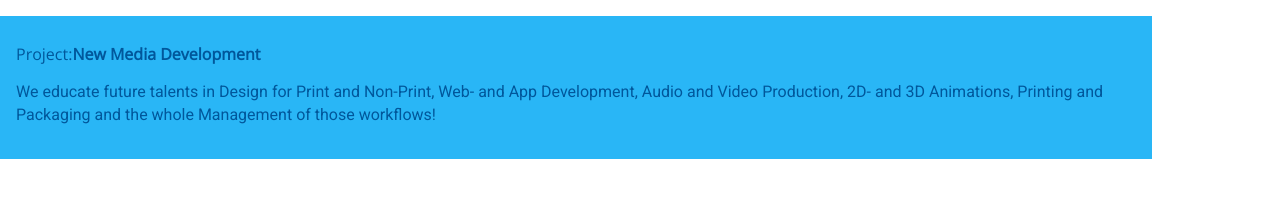
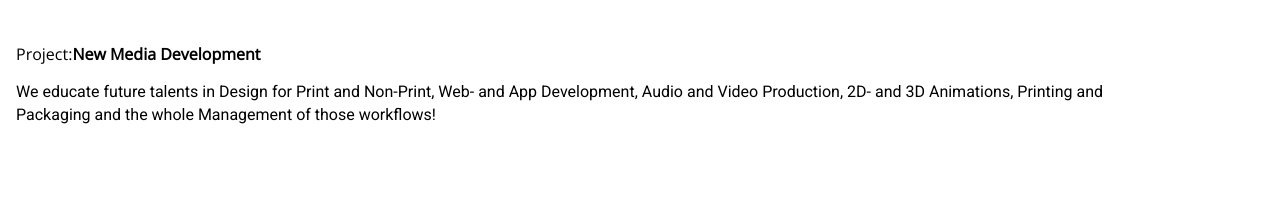
Before and after one commit to yarnstae/1617.webd2, a plain HTML site: page index.html in a window 1280 px wide. Drawn offline with nearby package versions, Linux system fonts and the light colour scheme.

Commit message:
styleguide colour

```diff
--- a/css/main.css
+++ b/css/main.css
@@ -16,7 +16,5 @@ body {
 
   padding: 1rem;
   margin-top: 1rem;
-
-  background: rgba(41,182,246 ,1);
-  color: rgba(1,87,155 ,1);
+  color: rgba(0,0,0 ,1);
 }
```
